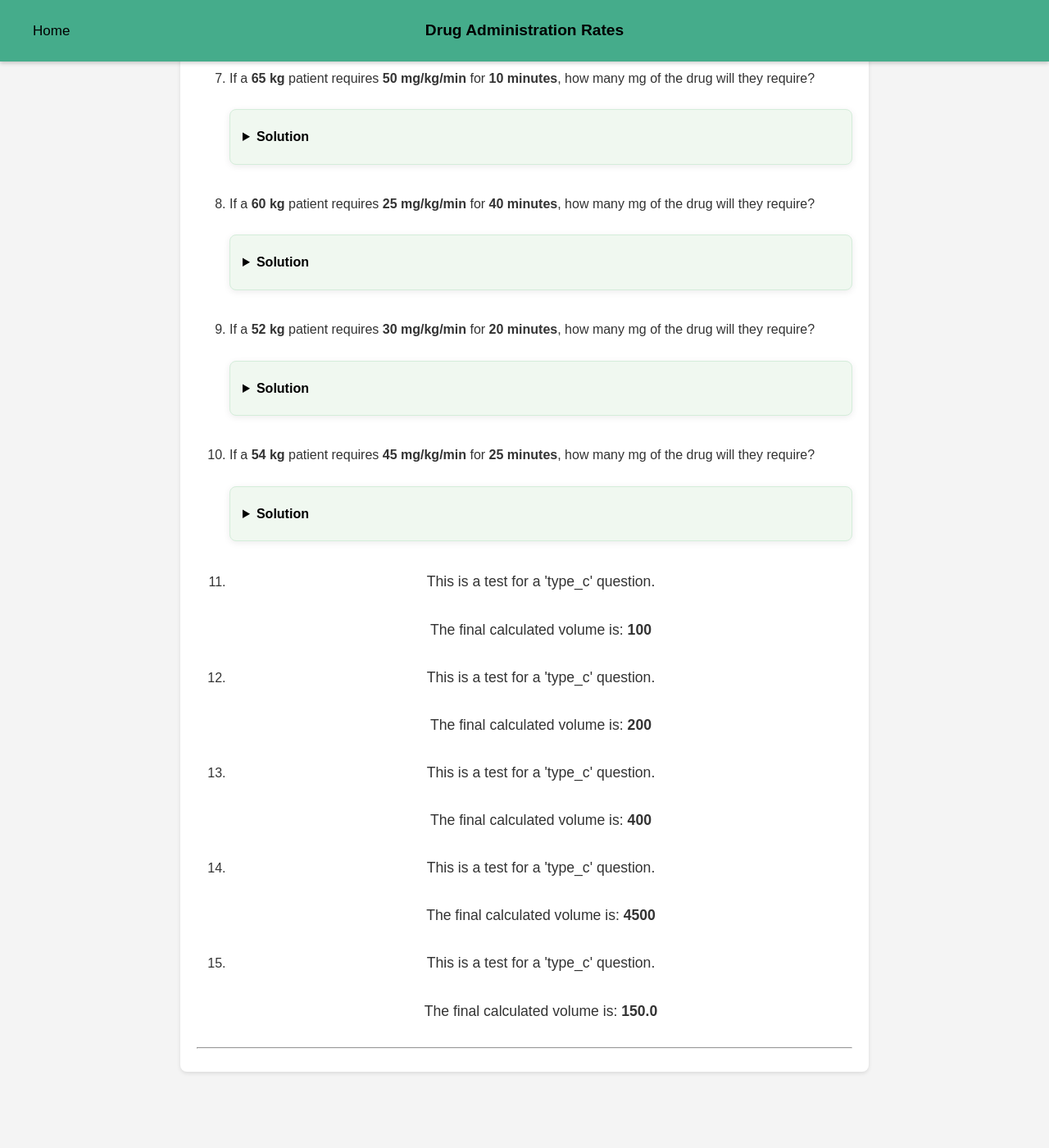
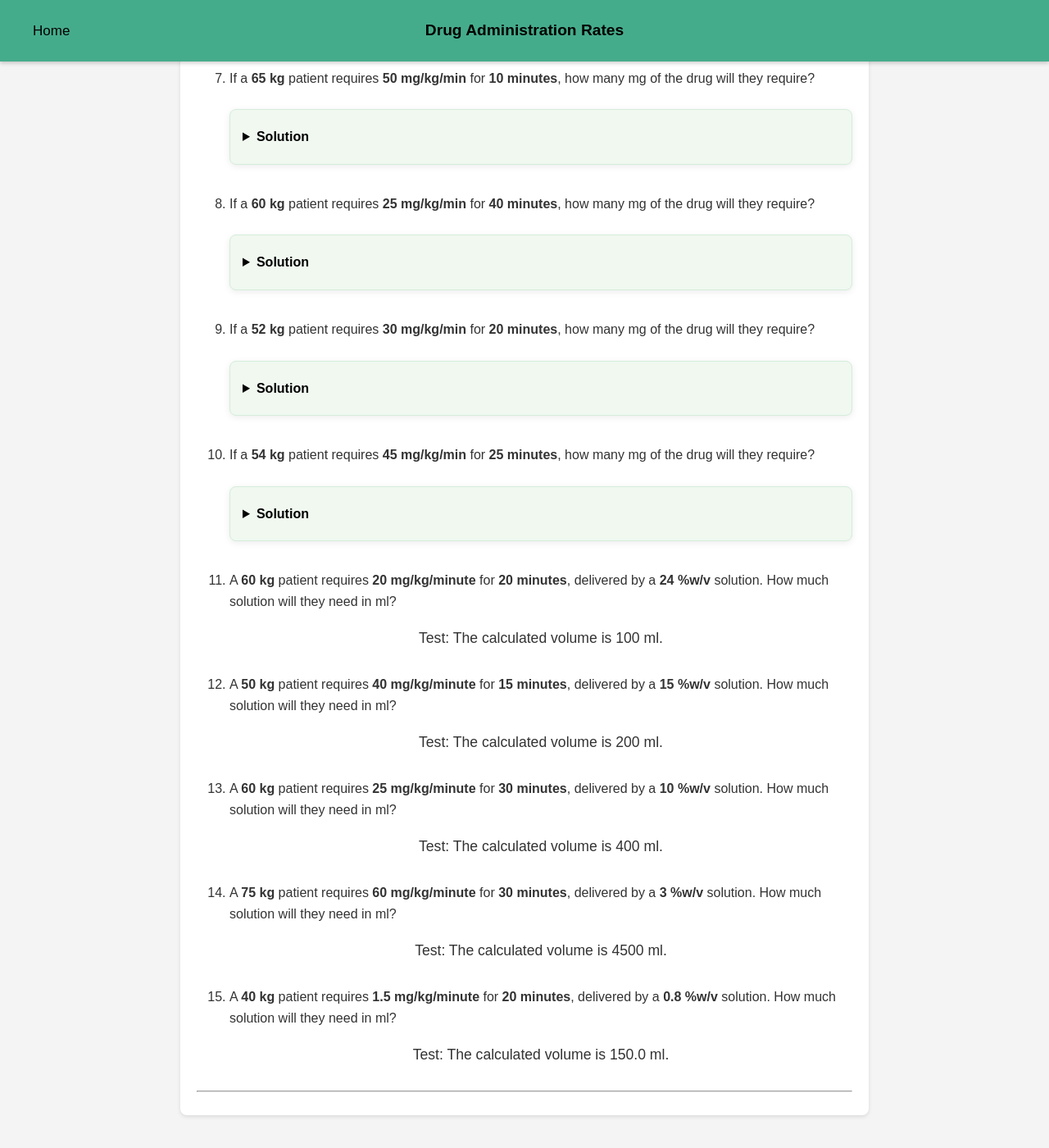
Before and after one commit to probe973/pha-4010y, a Jekyll site: the page built from drug/qs.md, in a window 1280 px wide and 1400 px high, scrolled down 1407 px. Shown: the whole window at 82% size. Built offline with Jekyll 4.4.1, drawn with Linux system fonts in a browser that asks for light colours; before the commit the page ends 2754 px from its top, so only the background shows below that.

Commit message:
Update solve_c.html

```diff
--- a/_includes/solve_c.html
+++ b/_includes/solve_c.html
@@ -3,7 +3,6 @@
 {% assign have = include.q.conc | times: 1000 %}
 {% assign volume = need | divided_by: have | times: 100 %}
 
-<li>
-    <p>This is a test for a 'type_c' question.</p>
-    <p>The final calculated volume is: <strong>{{ volume }}</strong></p>
+<li>A <strong>{{include.q.mass}} kg</strong> patient requires <strong>{{include.q.rate}} mg/kg/minute</strong> for <strong>{{include.q.time}} minutes</strong>, delivered by a <strong>{{include.q.conc}} %w/v</strong> solution. How much solution will they need in ml?
+    <p>Test: The calculated volume is {{ volume }} ml.</p>
 </li>
```
